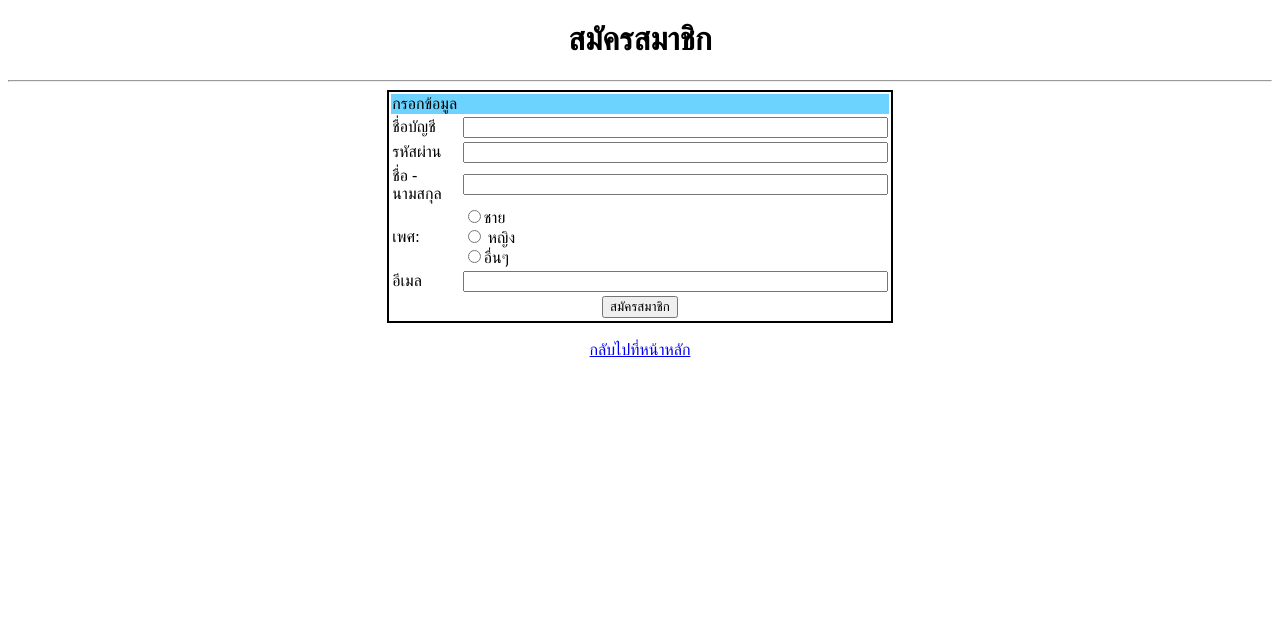
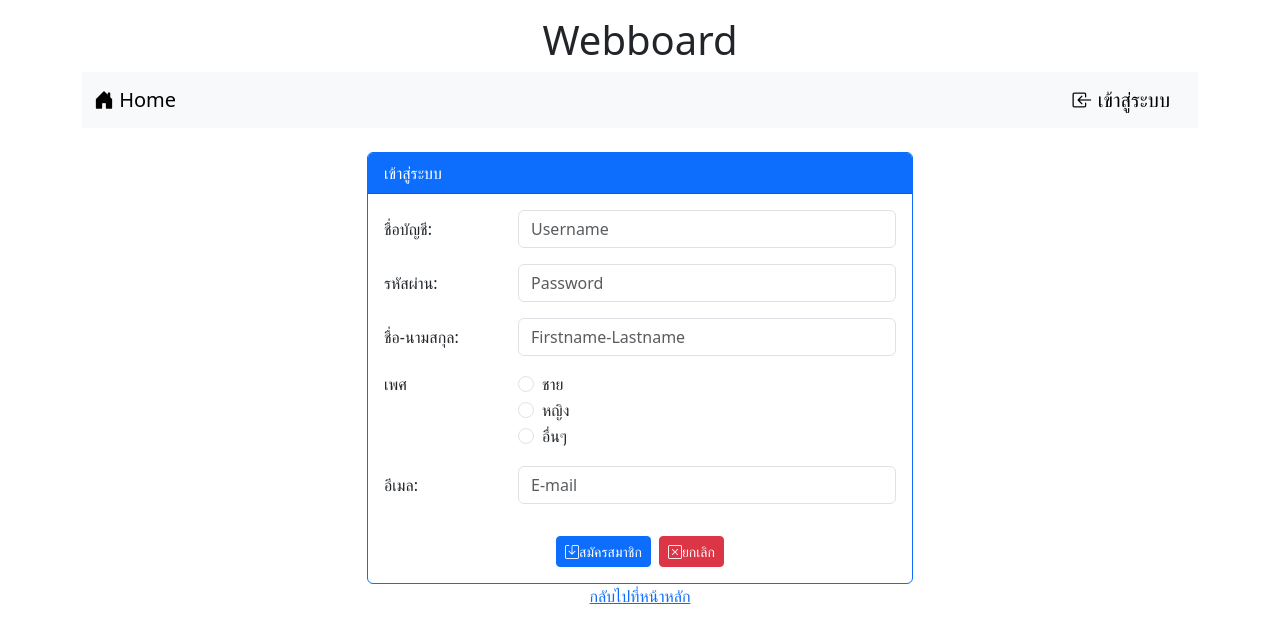
Before and after one commit to cryjamoo/Webboard-ECT_Jakkaphan, a PHP site: page /register.php in a window 1280 px wide. Shown: the top 643 px of the page. Run offline with PHP 8.4, Linux system fonts and the light colour scheme.

Commit message:
update web
update web

```diff
--- a/index.php
+++ b/index.php
@@ -11,7 +11,7 @@
 <?php session_start(); ?>
 <body>
 <div class="container - lg">
-    <h1 style="text-align: center;">Web Ja Board</h1>
+    <h1 style="text-align: center;">Webboard</h1>
     <form action="post.php" method="get">
         <div class="container-fluid">
             <nav class="navbar bg-body-tertiary">
--- a/login.php
+++ b/login.php
@@ -12,7 +12,7 @@
 <body>
 <?php session_start();  ?>
      <div class="container - lg">
-    <h1 style="text-align: center;" class="mt-3">Web Ja board</h1>
+    <h1 style="text-align: center;" class="mt-3">Webboard</h1>
     <div class="container mt-3">
     <?php
     include "nav.php";
--- a/post.php
+++ b/post.php
@@ -6,7 +6,7 @@
     <title>Document</title>
 </head>
 <body>
-<h1 style="text-align: center;">Jakkphan Board</h1>
+<h1 style="text-align: center;">Webboard</h1>
     <hr>
     <div style="text-align: center;">
     <?php
--- a/register.php
+++ b/register.php
@@ -1,48 +1,83 @@
-<?php
-session_start();
-if(isset($_SESSION['id'])){
-   header("location:index.php");
-   die();
-}
-?>
 <!DOCTYPE html>
 <html lang="en">
 <head>
     <meta charset="UTF-8">
     <meta name="viewport" content="width=device-width, initial-scale=1.0">
     <title>register</title>
+    <link href="https://cdn.jsdelivr.net/npm/bootstrap@5.3.2/dist/css/bootstrap.min.css" rel="stylesheet" integrity="sha384-T3c6CoIi6uLrA9TneNEoa7RxnatzjcDSCmG1MXxSR1GAsXEV/Dwwykc2MPK8M2HN" crossorigin="anonymous">
+    <script src="https://cdn.jsdelivr.net/npm/bootstrap@5.3.2/dist/js/bootstrap.bundle.min.js" integrity="sha384-C6RzsynM9kWDrMNeT87bh95OGNyZPhcTNXj1NW7RuBCsyN/o0jlpcV8Qyq46cDfL" crossorigin="anonymous"></script>
+    <link rel="stylesheet" href="https://cdn.jsdelivr.net/npm/bootstrap-icons@1.11.3/font/bootstrap-icons.min.css">
 </head>
 <body>
-</head>
-</head>
-<body>
-    <h1 style="text-align: center;">สมัครสมาชิก</h1>
-    <hr>
-    <form >
-    <table style="border: 2px solid black;width: 40%;"align = "center">
-        <tr><td colspan="2" style="background-color: #6cd2fe;">กรอกข้อมูล</td></tr>
-        <tr><td>ชื่อบัญชี</td><td><input type="text"name = "id" size="50"></td></tr>
-        <tr><td>รหัสผ่าน</td><td><input type="text" name = "password" size="50"></td></tr>
-        <tr><td>ชื่อ - นามสกุล</td><td><input type="text" name = "fullname" size="50"></td></tr>
-        <tr>
-            <td>
-                เพศ:
-            </td>
-            <td>
-                <input type="radio"name="gender" value="ชาย">ชาย
-                <br>
-                <input type="radio"name="gender" value="หญิง">
-                หญิง<br>
-                <input type="radio" name="gender"value="อื่นๆ">อื่นๆ
-            </td>
-        </tr>
-        <tr><td>อีเมล</td><td><input type="text" name = "email" size="50"></td></tr>
-        <tr><td colspan="2" align="center"><input type="submit" value="สมัครสมาชิก"></td></tr>
-    </table>
-    <br>
-        <div style="text-align: center;">
-            <a href="index.php">กลับไปที่หน้าหลัก</a>
+<?php session_start();  ?>
+    <div class="container">
+    <h1 style="text-align: center;" class="mt-3">Webboard</h1>
+    <?php
+    include "nav.php";
+    ?>
+    <div class="row mt-4">
+        <div class="col-lg-3 col-md-2 col-sm-1 "></div>
+        <div class="col-lg-6 col-md-8 col-sm-10 ">
+            <div class="card border-primary">
+                <div class="card-header bg-primary text-white">เข้าสู่ระบบ</div>
+                <div class="card-body">
+                <form action="register_save.php" method="POST">
+                    <div class="row">
+                        <label for="user" class="col-form-label col-lg-3">ชื่อบัญชี:</label>
+                        <div class="col-lg-9">
+                        <input type="text"  name="login" class="form-control" placeholder="Username" required>
+                    </div>
+                </div>
+                    <div class="row mt-3">
+                        <label for="pass" class="col-form-label col-lg-3">รหัสผ่าน:</label>
+                        <div class="col-lg-9">
+                        <input type="password"  class="form-control"name="pass" placeholder="Password" required>
+                    </div>
+                </div>
+                    <div class="row mt-3">
+                        <label for="name" class="col-form-label col-lg-3">ชื่อ-นามสกุล:</label>
+                        <div class="col-lg-9">
+                        <input type="text"  name="name" class="form-control" placeholder="Firstname-Lastname" required>
+                    </div>
+                </div>
+                <div class="row mt-3">
+                    <label class="col-lg-3 form-label ">เพศ</label>
+                        <div class="col-lg-9">
+                    <div class="form-check">
+                        <input class="form-check-input" type="radio" name="gender" value="M" require>
+                        <label label class="form-check-label" for="M"> ชาย </label>
+                    </div>
+                    <div class="form-check">
+                        <input class="form-check-input" type="radio" name="gender" value="M" require>
+                        <label class="form-check-label" for="F"> หญิง </label>
+                    </div>
+                    <div class="form-check">
+                        <input class="form-check-input" type="radio" name="gender" value="M" require>
+                        <label class="form-check-label" for="O"> อื่นๆ </label>
+                    </div>
+                </div>
+            </div>
+                    <div class="row mt-3">
+                        <label  class="col-form-label col-lg-3">อีเมล:</label>
+                        <div class="col-lg-9">
+                        <input type="email"  name="email" class="form-control" placeholder="E-mail" required>
+                        </div>
+                    </div>
+                    <div class="row mt-3">
+                    <div class="d-flex justify-content-center mt-3 co-lg-12">
+                    <button type="submit" class="btn btn-primary btn-sm me-2"><i class="bi bi-save"></i>สมัครสมาชิก</button>
+                    <button type="rester" class="btn btn-danger btn-sm"><i class="bi bi-x-square"></i>ยกเลิก</button>
+                     </div>
+                </div>
+            </form>
         </div>
-</form>
+    </div>
+</div>
+    <div class="col-lg-3 col-md-2 col-sm-1"></div>
+    <div style="text-align: center;">
+        <a href="index.php">กลับไปที่หน้าหลัก</a>
+    </div>
+</div>
+</div>
 </body>
 </html>
```
Also changed, not shown: newpost.php (+68 -23 lines), newpost_save.php (added, +18 -0 lines), register_save.php (added, +30 -0 lines), verify.php (+27 -44 lines).
